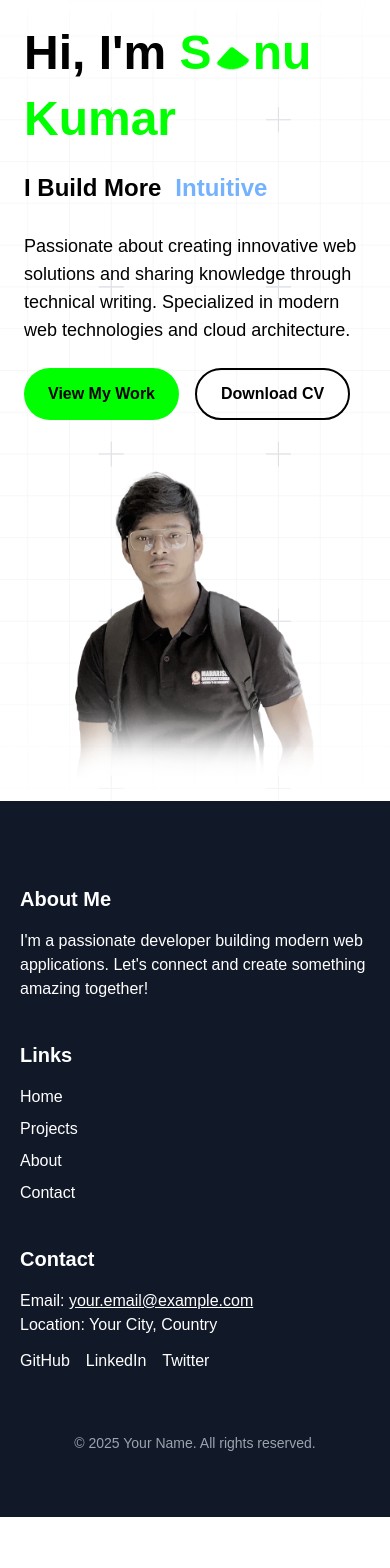
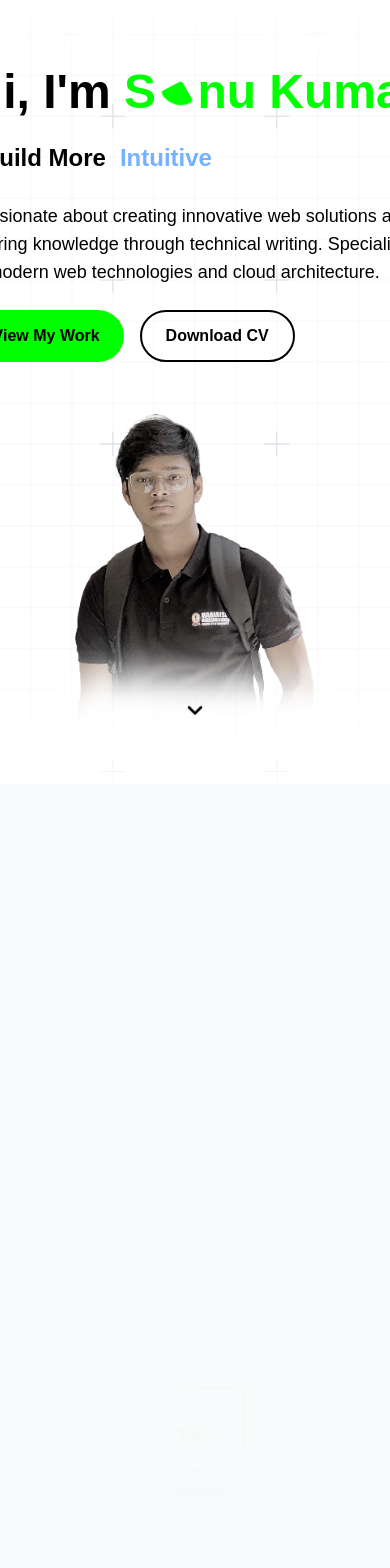
Before and after one commit to mrsonukr/my-portfolio-new, a React (Vite) app: page / in a window 390 px wide. Shown: the part 60-1628 px from the top of the page. Before the commit the page ends 1577 px from the top, so only its background shows below. Built offline with nearby package versions, Linux system fonts and the light colour scheme.

Commit message:
hero section done

```diff
--- a/src/App.jsx
+++ b/src/App.jsx
@@ -6,6 +6,7 @@ import { ThemeProvider } from './context/ThemeContext.jsx';
 import Home from './pages/Home';
 import About from './pages/About';
 import Contact from './pages/Contact';
+import ScrollToTop from './components/ScrollToTop';
 
 const App = () => {
   return (
@@ -18,6 +19,7 @@ const App = () => {
             <Route path="/about" element={<About />} />
             <Route path="/contact" element={<Contact />} />
           </Routes>
+          <ScrollToTop />
         </div>
       </ThemeProvider>
     </Router>
--- /dev/null
+++ b/src/components/AboutSection.jsx
@@ -0,0 +1,105 @@
+import React, { useRef, useEffect } from 'react';
+import { gsap } from 'gsap';
+import { ScrollTrigger } from 'gsap/ScrollTrigger';
+
+gsap.registerPlugin(ScrollTrigger);
+
+const AboutSection = () => {
+  const sectionRef = useRef(null);
+  const headingRef = useRef(null);
+  const textRef = useRef(null);
+  const cardsRef = useRef(null);
+
+  useEffect(() => {
+    const section = sectionRef.current;
+    const heading = headingRef.current;
+    const text = textRef.current;
+    const cards = cardsRef.current;
+
+    gsap.set([heading, text, cards.children], {
+      opacity: 0,
+      y: 50
+    });
+
+    gsap.to(heading, {
+      opacity: 1,
+      y: 0,
+      duration: 0.8,
+      scrollTrigger: {
+        trigger: section,
+        start: "top 85%",
+        toggleActions: "play none none reverse"
+      }
+    });
+
+    gsap.to(text, {
+      opacity: 1,
+      y: 0,
+      duration: 0.8,
+      delay: 0.2,
+      scrollTrigger: {
+        trigger: section,
+        start: "top 85%",
+        toggleActions: "play none none reverse"
+      }
+    });
+
+    gsap.to(cards.children, {
+      opacity: 1,
+      y: 0,
+      duration: 0.8,
+      stagger: 0.2,
+      scrollTrigger: {
+        trigger: cards,
+        start: "top 90%",
+        toggleActions: "play none none reverse"
+      }
+    });
+  }, []);
+
+  return (
+    <section
+      id="about"
+      ref={sectionRef}
+      className="relative py-24 bg-gray-50 dark:bg-gray-900 flex items-center justify-center min-h-screen"
+    >
+      <div className="container mx-auto px-4 sm:px-6 lg:px-8">
+        <h2 ref={headingRef} className="text-4xl font-bold text-center mb-8 dark:text-white">
+          About Me
+        </h2>
+        <p ref={textRef} className="text-center text-gray-600 dark:text-gray-300 mx-auto mb-12 text-lg leading-relaxed max-w-3xl">
+          I'm a dedicated Computer Science Engineering student with a passion for building meaningful solutions. With over two years of practical experience, I specialize in full-stack development and UI/UX design, creating innovative projects that address real-world challenges. My journey is driven by a strong desire to learn, code, and design—constantly exploring new ways to push the limits of technology.
+        </p>
+
+        <div ref={cardsRef} className="flex flex-row flex-wrap justify-center gap-4 max-w-5xl mx-auto px-2">
+          <div className="card w-[30%] min-w-[100px] max-w-[150px]">
+            <div className="bg dark:bg-gray-800 dark:outline-gray-800"></div>
+            <div className="blob"></div>
+            <div className="relative z-10 p-4 text-center">
+              <h3 className="text-2xl sm:text-4xl font-bold text-primary mb-2">2+ Years</h3>
+              <p className="text-sm text-gray-700 dark:text-gray-300">Experience</p>
+            </div>
+          </div>
+          <div className="card w-[30%] min-w-[100px] max-w-[150px]">
+            <div className="bg dark:bg-gray-800 dark:outline-gray-800"></div>
+            <div className="blob"></div>
+            <div className="relative z-10 p-4 text-center">
+              <h3 className="text-2xl sm:text-4xl font-bold text-primary mb-2">15+</h3>
+              <p className="text-sm text-gray-700 dark:text-gray-300">Projects Completed</p>
+            </div>
+          </div>
+          <div className="card w-[30%] min-w-[100px] max-w-[150px]">
+            <div className="bg dark:bg-gray-800 dark:outline-gray-800"></div>
+            <div className="blob"></div>
+            <div className="relative z-10 p-4 text-center">
+              <h3 className="text-2xl sm:text-4xl font-bold text-primary mb-2">10+</h3>
+              <p className="text-sm text-gray-700 dark:text-gray-300">Tech Stacks Mastered</p>
+            </div>
+          </div>
+        </div>
+      </div>
+    </section>
+  );
+};
+
+export default AboutSection;
--- a/src/components/Footer.jsx
+++ b/src/components/Footer.jsx
@@ -2,7 +2,7 @@ import React from 'react';
 
 const Footer = () => {
     return (
-        <footer className="bg-gray-900 text-white dark:bg-gray-950 py-16 ">
+        <footer className="bg-gray-900 text-white dark:bg-gray-950 py-16">
             <div className="max-w-6xl mx-auto flex flex-wrap justify-between">
                 <div className="flex-1 min-w-[250px] m-5">
                     <h2 className="mb-4 text-xl font-semibold">About Me</h2>
--- a/src/components/Hero.jsx
+++ b/src/components/Hero.jsx
@@ -1,6 +1,7 @@
 import React, { useRef, useEffect } from "react";
 import MovingText from "./ui/MovingText";
 import Button from "./ui/Button";
+import ScrollButton from "./ui/ScrollButton";
 import { gsap } from "gsap";
 
 const Hero = () => {
@@ -8,41 +9,44 @@ const Hero = () => {
   const contentRef = useRef(null);
   const imageRef = useRef(null);
 
+  const scrollToAbout = () => {
+    const aboutSection = document.getElementById('about');
+    aboutSection?.scrollIntoView({ behavior: 'smooth' });
+  };
+
   useEffect(() => {
     const tl = gsap.timeline({ defaults: { ease: "power3.out" } });
 
-    // Set initial states
     gsap.set([contentRef.current.children, imageRef.current], {
       opacity: 0,
       y: 50
     });
 
-    // Animate content
     tl.to(contentRef.current.children, {
       y: 0,
       opacity: 1,
       duration: 0.8,
       stagger: 0.2,
-      clearProps: "all" // This ensures final state is clean
+      clearProps: "all"
     })
     .to(imageRef.current, {
       y: 0,
       opacity: 1,
       duration: 0.8,
-      clearProps: "all" // This ensures final state is clean
+      clearProps: "all"
     }, "-=0.4");
   }, []);
 
   return (
-    <>
-      <section
-        ref={sectionRef}
-        className={`relative w-full min-h-screen flex flex-col md:flex-row items-center justify-between p-6 md:p-12 bg-cover bg-center overflow-hidden dark:bg-gray-900 pt-20 md:pt-0 pattern-overlay`}
-        style={{ backgroundImage: "url(/images/box-pattern.svg)" }}
-      >
-        {/* Content */}
+    <section
+      id="hero"
+      ref={sectionRef}
+      className="relative w-full min-h-screen flex items-center justify-center p-6 md:p-12 bg-cover bg-center overflow-hidden dark:bg-gray-900 pt-20 md:pt-0 pattern-overlay"
+      style={{ backgroundImage: "url(/images/box-pattern.svg)" }}
+    >
+      <div className="max-w-7xl mx-auto w-full flex flex-col md:flex-row items-center justify-between">
         <div ref={contentRef} className="max-w-3xl z-10 hero-content">
-          <h1 className="text-5xl md:text-[72px] font-bold leading-snug mb-4 dark:text-white">
+          <h1 className="text-5xl md:text-[72px] font-bold leading-tight mb-4 dark:text-white whitespace-nowrap">
             <span>Hi, I'm </span>
             <span className="text-primary">
               S <span className="sonu w-6 h-6 md:h-8 md:w-8 md:ml-0 ml-1"></span>nu Kumar
@@ -56,12 +60,11 @@ const Hero = () => {
           </p>
 
           <div className="flex gap-4">
-            <Button variant="primary" label="View My Work" />
+            <Button variant="primary" label="View My Work" onClick={scrollToAbout} />
             <Button variant="secondary" label="Download CV" href="/document/Resume - Sonu Kumar.pdf" />
           </div>
         </div>
 
-        {/* Image */}
         <div ref={imageRef} className="relative mt-10 md:mt-0">
           <img
             src="/images/me-fade.png"
@@ -76,8 +79,12 @@ const Hero = () => {
             loading="lazy"
           />
         </div>
-      </section>
-    </>
+      </div>
+
+      <div className="absolute bottom-12 left-1/2 -translate-x-1/2">
+        <ScrollButton onClick={scrollToAbout} />
+      </div>
+    </section>
   );
 };
 
--- /dev/null
+++ b/src/components/ScrollToTop.jsx
@@ -0,0 +1,51 @@
+import React, { useState, useEffect } from 'react';
+import { ArrowUp } from 'lucide-react';
+
+const ScrollToTop = () => {
+  const [isVisible, setIsVisible] = useState(false);
+  const [scrollProgress, setScrollProgress] = useState(0);
+
+  useEffect(() => {
+    const handleScroll = () => {
+      const scrolled = window.scrollY;
+      const viewportHeight = window.innerHeight;
+
+      // Show button after scrolling past 30% of viewport height
+      setIsVisible(scrolled > viewportHeight * 0.3);
+
+      // Calculate scroll progress
+      const winScroll = document.body.scrollTop || document.documentElement.scrollTop;
+      const height = document.documentElement.scrollHeight - document.documentElement.clientHeight;
+      const scrollPercentage = (winScroll / height) * 100;
+      setScrollProgress(scrollPercentage);
+    };
+
+    window.addEventListener('scroll', handleScroll);
+    return () => window.removeEventListener('scroll', handleScroll);
+  }, []);
+
+  const scrollToTop = () => {
+    window.scrollTo({
+      top: 0,
+      behavior: 'smooth'
+    });
+  };
+
+  return (
+    <button
+      className={`fixed bottom-8 right-8 w-12 h-12 rounded-full bg-primary transition-all duration-300 cursor-pointer ${
+        isVisible ? 'opacity-100 translate-y-0' : 'opacity-0 translate-y-16'
+      }`}
+      onClick={scrollToTop}
+      style={{
+        background: `conic-gradient(var(--green) ${scrollProgress}%, #1a1a1a ${scrollProgress}%)`,
+      }}
+    >
+      <span className="absolute inset-0.5 rounded-full bg-gray-900 dark:bg-gray-800 flex items-center justify-center">
+        <ArrowUp className="w-6 h-6 text-primary" />
+      </span>
+    </button>
+  );
+};
+
+export default ScrollToTop;
--- /dev/null
+++ b/src/components/ui/ScrollButton.jsx
@@ -0,0 +1,21 @@
+import React from 'react';
+import { ChevronDown } from 'lucide-react';
+
+const ScrollButton = ({ onClick }) => {
+  return (
+    <button
+      onClick={onClick}
+      aria-label="Scroll to about section"
+      className="group p-2 flex flex-col items-center gap-2 transition-all duration-300 hover:-translate-y-1"
+    >
+      <div className="flex flex-col gap-1">
+        <ChevronDown
+          className="w-6 h-6 text-black dark:text-white animate-bounce"
+          strokeWidth={2.5}
+        />
+      </div>
+    </button>
+  );
+};
+
+export default ScrollButton;
--- a/src/index.css
+++ b/src/index.css
@@ -23,9 +23,7 @@ body {
 }
 
 .hamburger svg {
-    /* The size of the SVG defines the overall size */
     height: 3em;
-    /* Define the transition for transforming the SVG */
     transition: transform 600ms cubic-bezier(0.4, 0, 0.2, 1);
 }
 
@@ -35,7 +33,6 @@ body {
     stroke-linecap: round;
     stroke-linejoin: round;
     stroke-width: 2;
-    /* Define the transition for transforming the Stroke */
     transition: stroke-dasharray 600ms cubic-bezier(0.4, 0, 0.2, 1),
         stroke-dashoffset 600ms cubic-bezier(0.4, 0, 0.2, 1);
 }
@@ -53,14 +50,12 @@ body {
     stroke-dashoffset: -32.42;
 }
 
-/* Animated "O" */
 .sonu {
     display: inline-block;
     vertical-align: middle;
     position: relative;
     margin-bottom: 20px;
 }
-
 
 .sonu:after {
     content: '';
@@ -145,8 +140,6 @@ body {
     }
 }
 
-/* Layout-related vars are handled by Tailwind */
-
 .switch {
     --width-of-switch: 3.5em;
     --height-of-switch: 2em;
@@ -157,14 +150,12 @@ body {
     height: var(--height-of-switch);
 }
 
-/* Hide native checkbox */
 .switch input {
     opacity: 0;
     width: 0;
     height: 0;
 }
 
-/* Background slider */
 .slider {
     position: absolute;
     cursor: pointer;
@@ -175,10 +166,8 @@ body {
     background-color: #f4f4f5;
     transition: 0.4s;
     border-radius: 9999px;
-    /* full-rounded */
 }
 
-/* Knob / icon */
 .slider:before {
     position: absolute;
     content: "";
@@ -192,7 +181,6 @@ body {
     transition: 0.4s;
 }
 
-/* On toggle (checked) */
 .switch input:checked+.slider {
     background-color: #303136;
 }
@@ -203,3 +191,65 @@ body {
     box-shadow: inset -3px -2px 5px -2px #8983f7,
         inset -10px -4px 0 0 #a3dafb;
 }
+
+.card {
+    position: relative;
+    height: 150px;
+    border-radius: 14px;
+    overflow: hidden;
+    display: flex;
+    flex-direction: column;
+    align-items: center;
+    justify-content: center;
+    z-index: 1;
+}
+
+.bg {
+    position: absolute;
+    top: 5px;
+    left: 5px;
+    right: 5px;
+    bottom: 5px;
+    z-index: 2;
+    background: rgba(255, 255, 255, .95);
+    backdrop-filter: blur(24px);
+    border-radius: 10px;
+    overflow: hidden;
+    outline: 2px solid white;
+}
+
+.blob {
+    position: absolute;
+    z-index: 1;
+    top: 50%;
+    left: 50%;
+    width: 150px;
+    height: 150px;
+    border-radius: 50%;
+    background-color: var(--green);
+    opacity: 1;
+    filter: blur(12px);
+    animation: blob-bounce 5s infinite ease;
+}
+
+@keyframes blob-bounce {
+    0% {
+        transform: translate(-100%, -100%) translate3d(0, 0, 0);
+    }
+
+    25% {
+        transform: translate(-100%, -100%) translate3d(100%, 0, 0);
+    }
+
+    50% {
+        transform: translate(-100%, -100%) translate3d(100%, 100%, 0);
+    }
+
+    75% {
+        transform: translate(-100%, -100%) translate3d(0, 100%, 0);
+    }
+
+    100% {
+        transform: translate(-100%, -100%) translate3d(0, 0, 0);
+    }
+}
--- a/src/pages/Home.jsx
+++ b/src/pages/Home.jsx
@@ -1,11 +1,13 @@
 import React from 'react';
 import Hero from '../components/Hero';
+import AboutSection from '../components/AboutSection';
 import Footer from '../components/Footer';
 
 const Home = () => {
   return (
     <>
       <Hero />
+      <AboutSection />
       <Footer />
     </>
   );
```
Also changed, not shown: tailwind.config.js (line endings or trailing spaces).
